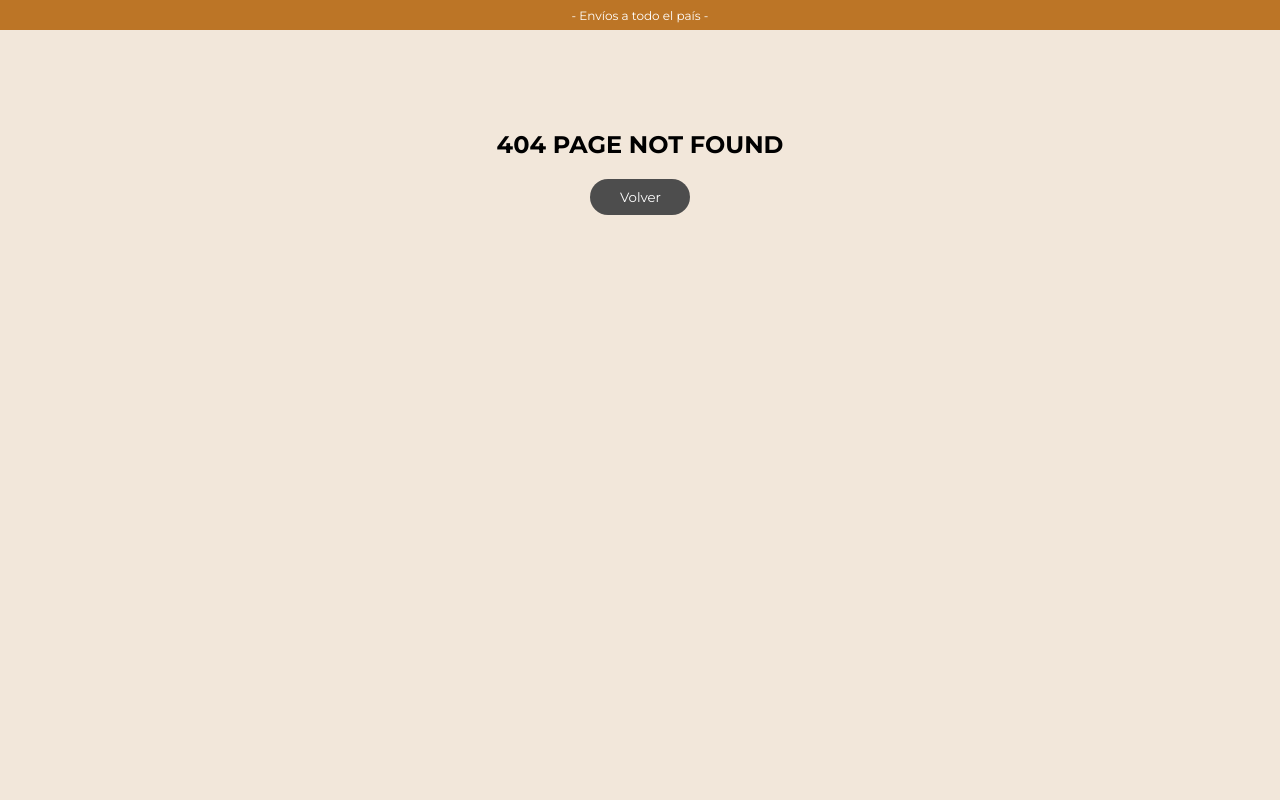
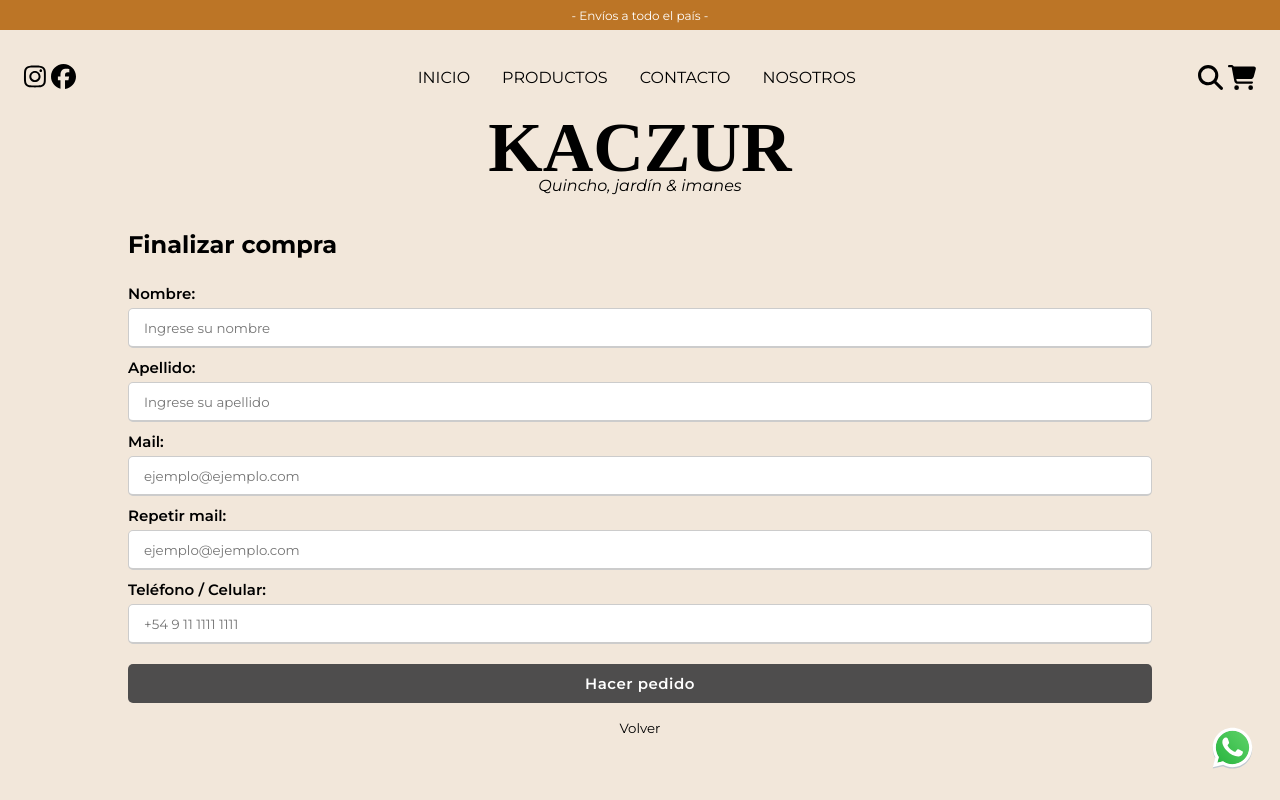
Before and after one commit to MartinaUrsa/PreEntrega2-Ursa, a React (Create React App) app: page /checkout in a window 1280 px wide. Before the commit this address had no page. Shown: the top 800 px of the page. Built offline with nearby package versions, Linux system fonts and the light colour scheme; a web font is replaced by a local one.

Commit message:
Desarrollo de checkout y formulario de compra (envío de orden a Firebase

```diff
--- a/package.json
+++ b/package.json
@@ -15,6 +15,7 @@
     "firebase": "^10.7.1",
     "react": "^18.2.0",
     "react-dom": "^18.2.0",
+    "react-hook-form": "^7.49.2",
     "react-icons": "^4.12.0",
     "react-router-dom": "^6.20.0",
     "react-scripts": "5.0.1",
--- a/src/App.js
+++ b/src/App.js
@@ -13,7 +13,6 @@
 import CartContextProvider from "./components/Context/CartContext.js";
 import Cart from "./pages/Cart/Cart.js";
 import Checkout from "./components/Checkout/Checkout.js";
-
 
 function App() {
   return (
@@ -34,7 +33,7 @@
                 <Route path="/productos/trampas-magneticas" element="Proximamente..." />
 
                 <Route path="/cart" element={<Cart />}/>
-                <Route path="/cart/checkout" element={<Checkout />}/>
+                <Route path="/checkout" element={<Checkout />}/>
             </Route>
 
             <Route path="/*" element={<Error404 />}/>
--- a/src/components/Checkout/Checkout.js
+++ b/src/components/Checkout/Checkout.js
@@ -1,12 +1,117 @@
 import "./_Checkout.scss";
 
+import { useContext, useState } from "react";
+import { CartContext } from "../Context/CartContext";
+import { useForm } from "react-hook-form";
+import { useNavigate } from "react-router-dom";
+import { collection, addDoc } from "firebase/firestore";
+import { db } from "../../firebase/config";
+
 const Checkout = () => {
+
+    const [ orderId, setOrderId ] = useState("");
+
+    const [ loading, setLoading ] = useState(false);
+
+    const navigate = useNavigate();
+
+    const { carrito, precioTotal, emptyCart } = useContext(CartContext);
+
+    const { register, handleSubmit, watch, formState: { errors } } = useForm();
+
+
+    const terminarCompra = (data) => {
+        setLoading(true);
+
+        const order = {
+            cliente: data,
+            productos: carrito,
+            total: precioTotal()
+        };
+
+        const orderRef = collection(db, "orders");
+
+        addDoc(orderRef, order) // la referencia a la colección y qué queremos enviar
+            .then((doc) => {
+                setOrderId(doc.id);
+                emptyCart();
+            })
+    }
+
+        if(loading) {
+            return <h2>Se está generando tu orden...</h2>
+        }
+
+        if(orderId) {
+            setLoading(false);
+            return (
+                <div className="container">
+                    <h2>¡Muchas gracias por tu compra!</h2>
+                    <p>Tu n° de orden es: {orderId}</p>
+                </div>
+            )
+        }
+
     return (
-        <div>
-            <input placeholder="Nombre"  required></input>
-            <input placeholder="Apellido" required></input>
-            <input placeholder="Email" required></input>
-            <input placeholder="Repetir email" required></input>
+        <div class="container">
+            <h2>Finalizar compra</h2>
+            <form className="form" onSubmit={handleSubmit(terminarCompra)}>
+                <div class="user-details">
+                    <div class="input-box">
+                        <label for="name">Nombre:</label>
+                        <input
+                            type="text"
+                            {...register("name", { required: "Campo requerido" })}
+                            placeholder="Ingrese su nombre"
+                            id="name" />
+                            {errors.name && <p style={{color: "red", fontSize: "13px", fontWeight: "500"}}>{errors.name.message}</p>}
+                    </div>
+
+                    <div class="input-box">
+                        <label for="last-name">Apellido:</label>
+                        <input
+                            type="text"
+                            {...register("lastName", { required: "Campo requerido" })}
+                            placeholder="Ingrese su apellido"
+                            id="last-name" />
+                            {errors.lastName && <p style={{color: "red", fontSize: "13px", fontWeight: "500"}}>{errors.lastName.message}</p>}
+                    </div>
+
+                    <div class="input-box">
+                        <label for="mail">Mail:</label>
+                        <input
+                            type="email"
+                            {...register("email", { required: "Campo requerido" })}
+                            placeholder="ejemplo@ejemplo.com"
+                            id="mail"
+                            pattern="[a-z0-9._%+\-]+@[a-z0-9.\-]+\.[a-z]{2,}$"/>
+                            {errors.email && <p style={{color: "red", fontSize: "13px", fontWeight: "500"}}>{errors.email.message}</p>}
+                    </div>
+
+                    <div class="input-box">
+                        <label for="repeat-mail">Repetir mail:</label>
+                        <input
+                            type="email"
+                            {...register("repeatEmail", { required: "Campo requerido", validate: (value) => value === watch("email") || "Los correos ingresados no coinciden" })}
+                            placeholder="ejemplo@ejemplo.com"
+                            id="repeat-mail"
+                            pattern="[a-z0-9._%+\-]+@[a-z0-9.\-]+\.[a-z]{2,}$"/>
+                            {errors.repeatEmail && <p style={{color: "red", fontSize: "13px", fontWeight: "500"}}>{errors.repeatEmail.message}</p>}
+                    </div>
+
+                    <div class="input-box">
+                        <label for="tel">Teléfono / Celular:</label>
+                        <input
+                            type="tel"
+                            {...register("phone", { required: "Campo requerido" })}
+                            placeholder="+54 9 11 1111 1111"
+                            id="tel" />
+                            {errors.phone && <p style={{color: "red", fontSize: "13px", fontWeight: "500"}}>{errors.email.phone}</p>}
+                    </div>
+                </div>
+                <button className="submit-btn" type="submit">Hacer pedido</button>
+                <button className="volver" onClick={() => navigate(-1)}>Volver</button>
+            </form>
         </div>
     )
 }
--- a/src/components/Checkout/_Checkout.scss
+++ b/src/components/Checkout/_Checkout.scss
@@ -0,0 +1,74 @@
+@import "../../variables";
+
+
+.container {
+    width: 80%;
+    height: 100%;
+    margin: auto;
+
+    form {
+        .user-details {
+            display: flex;
+            flex-wrap: wrap;
+            justify-content: space-between;
+            margin-top: 20px;
+
+            .input-box {
+                width: 100%;
+                margin: 5px 0;
+
+                label {
+                    font-weight: 600;
+                    font-size: 15px;
+                }
+
+                input {
+                    font-family: $text-font;
+                    height: 40px;
+                    width: 100%;
+                    border-radius: 5px;
+                    border: 1px solid #ccc;
+                    padding-left: 15px;
+                    margin-top: 5px;
+                    outline: none;
+                    border-bottom-width: 2px;
+                    transition: all .3s ease;
+                    &:focus{
+                        border-color: #BB7F3B;
+                    }
+                }
+            }
+
+            .mensaje {
+                width: 100%;
+            }
+        }
+
+        .submit-btn {
+            width: 100%;
+            height: 40px;
+            margin: 15px auto;
+            font-family: $text-font;
+            font-size: 15px;
+            font-weight: 600;
+            letter-spacing: .5px;
+            height: 100%;
+            outline: none;
+            border: none;
+            color: white;
+            background-color: #4e4d4d;
+            border-radius: 5px;
+
+            &:hover {
+                transform: scale(1.02);
+                background-color: #4e4d4ddb;
+            }
+        }
+
+        .volver {
+            background-color: transparent;
+            width: 100%;
+            padding: 0;
+        }
+    }
+}
--- a/src/components/Context/CartContext.js
+++ b/src/components/Context/CartContext.js
@@ -7,7 +7,7 @@
 
     const [carrito, setCarrito] = useState([]);
 
-    const addToCart = (product, quantity) => {
+    const onAdd = (product, quantity) => {
         const addedItem = {...product, quantity};
 
         const isInCart = carrito.find((product) => product.id === addedItem.id);
@@ -43,7 +43,7 @@
     return (
         <CartContext.Provider value={ {
             carrito,
-            addToCart,
+            onAdd,
             cartQuantity,
             precioTotal,
             emptyCart,
--- a/src/components/ItemCount/ItemCount.js
+++ b/src/components/ItemCount/ItemCount.js
@@ -1,7 +1,7 @@
 import './_ItemCount.scss';
 
 // ItemCount
-const ItemCount = ({quantity, handleClickResta, handleClickSuma, handleAddToCart}) => (
+const ItemCount = ({quantity, handleClickResta, handleClickSuma, handleOnAdd}) => (
 
     <div className='cart-actions-container'>
         <div className='cart-btn-div'>
@@ -10,7 +10,7 @@
             <button className="cart-btn" onClick={handleClickSuma}>+</button>
         </div>
 
-        <button className='add-cart-btn' onClick={handleAddToCart}>Agregar al carrito</button>
+        <button className='add-cart-btn' onClick={handleOnAdd}>Agregar al carrito</button>
     </div>
 
 )
--- a/src/components/ItemDetail/ItemDetail.js
+++ b/src/components/ItemDetail/ItemDetail.js
@@ -12,8 +12,7 @@
 
     const navigate = useNavigate();
 
-    const { carrito, addToCart } = useContext(CartContext);
-    console.log(carrito);
+    const { onAdd } = useContext(CartContext);
 
     const [quantity, setQuantity] = useState(1);
 
@@ -44,7 +43,7 @@
                             quantity={quantity}
                             handleClickResta={handleClickResta}
                             handleClickSuma={handleClickSuma}
-                            handleAddToCart={() => {addToCart(product, quantity)}}/>
+                            handleOnAdd={() => {onAdd(product, quantity)}}/>
                         {/* Botón para volver a la página anterior */}
                         <button className="volver" onClick={() => navigate(-1)}>Volver</button>
                     </div>
--- a/src/components/ItemList/ItemListContainer.js
+++ b/src/components/ItemList/ItemListContainer.js
@@ -4,7 +4,7 @@
 import ItemList from './ItemList.js';
 
 import { useEffect, useState } from 'react';
-import { Navigate, useParams } from 'react-router-dom';
+import { useParams } from 'react-router-dom';
 
 // Firebase
 // collection nos permite traer una colección en particular de nuestra db
--- a/src/pages/Cart/Cart.js
+++ b/src/pages/Cart/Cart.js
@@ -32,7 +32,7 @@
                     <CartItemCard />
                     <div className="checkout-btns">
                         <div className="cart-total">Total carrito: ${precioTotal()}</div>
-                        <Link to="/cart/checkout"><button className="checkout">Ir a pagar</button></Link>
+                        <Link to="/checkout"><button className="checkout">Ir a pagar</button></Link>
 
                     </div>
                 </div>
```
Also changed, not shown: 2 other files (tests, documents, lock files or other folders).
